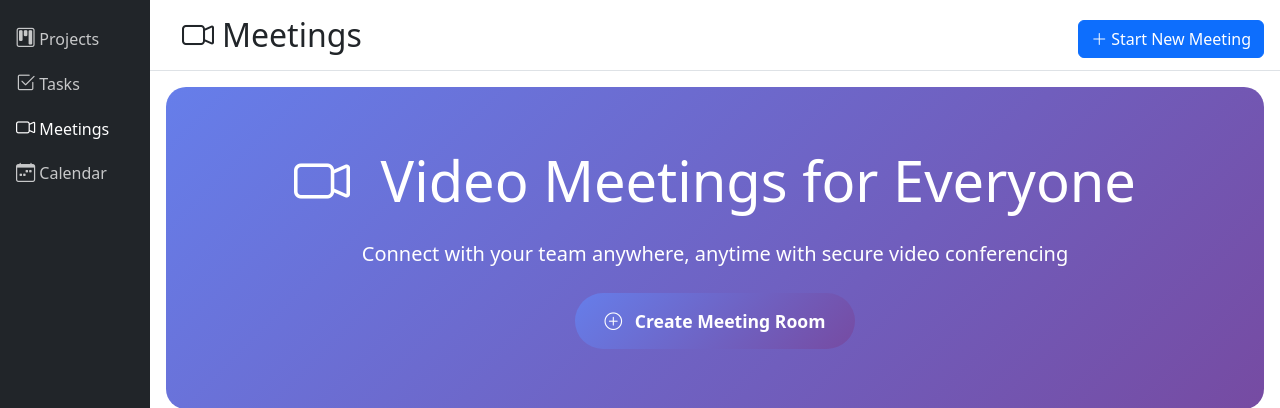
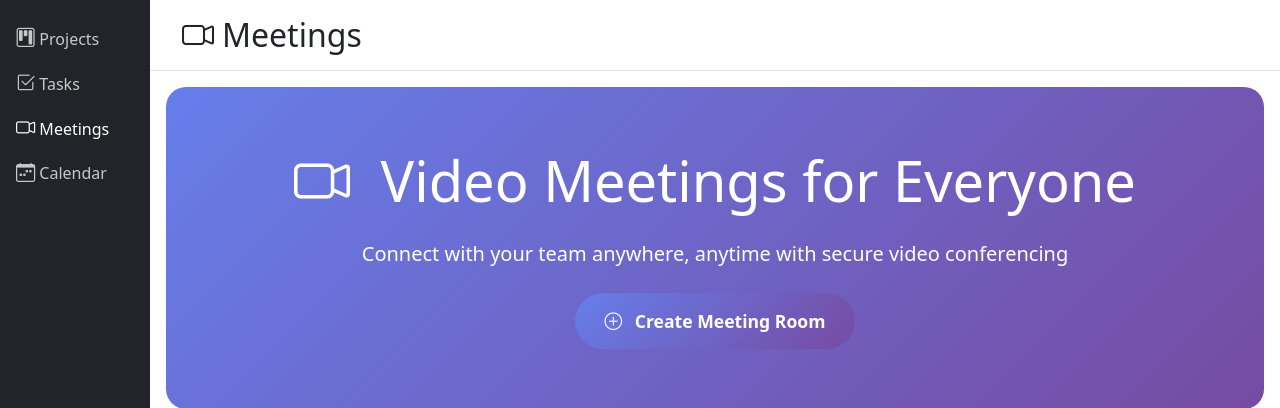
Before and after one commit to AzazelXXI/unitydesk, a FastAPI app: page /meeting/ in a window 1280 px wide. Shown: the part 56-464 px from the top of the page. Run offline with FastAPI, Linux system fonts and the light colour scheme.

Commit message:
minor changes

```diff
--- a/src/views/meeting/templates/home.html
+++ b/src/views/meeting/templates/home.html
@@ -57,12 +57,7 @@
   }
 </style>
 {% endblock %} {% block header %}
-<i class="bi bi-camera-video me-2"></i>Meetings {% endblock %} {% block
-header_actions %}
-<button class="btn btn-primary" onclick="createRoom()">
-  <i class="bi bi-plus-lg me-1"></i>Start New Meeting
-</button>
-{% endblock %} {% block content %}
+<i class="bi bi-camera-video me-2"></i>Meetings {% endblock %} {% block content %}
 <div class="main-content">
   <div class="meeting-hero">
     <div class="container">
```
